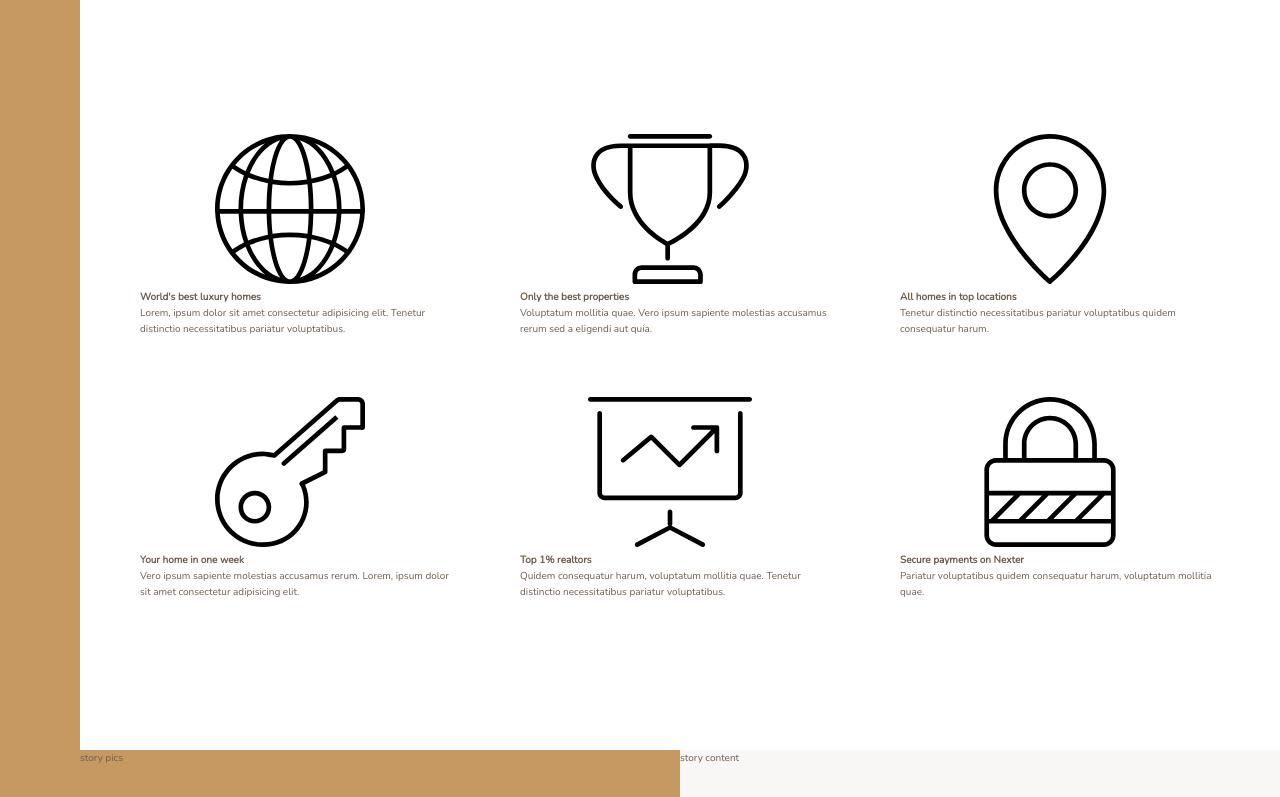
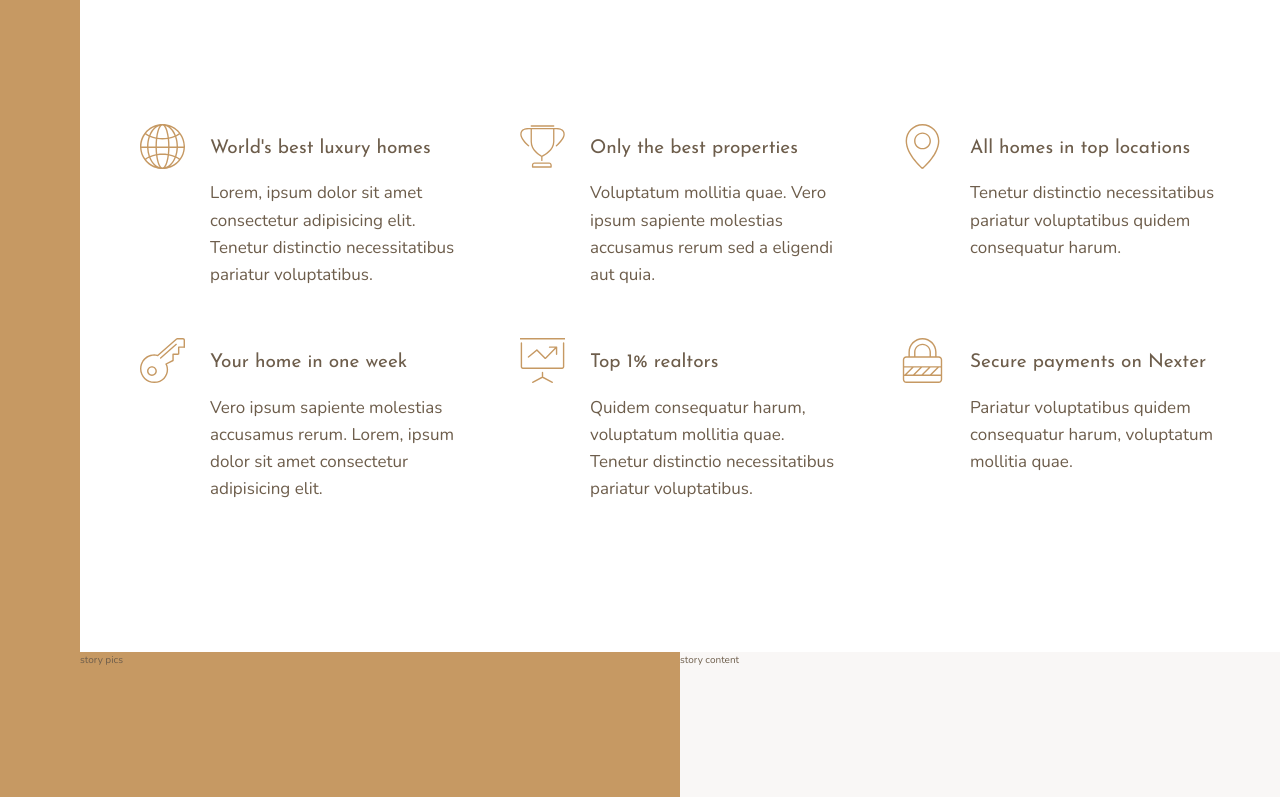
Before and after one commit to BastianBarthel/nexter, a website: page src/index.html in a window 1280 px wide. Shown: the part 656-1453 px from the top of the page. Drawn offline with nearby package versions, Linux system fonts and the light colour scheme; files that its build step writes are made by us from their sources.

Commit message:
Build the features section 2

```diff
--- a/src/index.html
+++ b/src/index.html
@@ -26,7 +26,7 @@
         <svg class="feature__icon">
           <use xlink:href="assets/img/sprite.svg#icon-global"></use>
         </svg>
-        <h4 class="heading-4">World's best luxury homes</h4>
+        <h4 class="heading-4 heading-4--dark">World's best luxury homes</h4>
         <p class="feature__text">
           Lorem, ipsum dolor sit amet consectetur adipisicing elit. Tenetur
           distinctio necessitatibus pariatur voluptatibus.
@@ -36,7 +36,7 @@
         <svg class="feature__icon">
           <use xlink:href="assets/img/sprite.svg#icon-trophy"></use>
         </svg>
-        <h4 class="heading-4">Only the best properties</h4>
+        <h4 class="heading-4 heading-4--dark">Only the best properties</h4>
         <p class="feature__text">
           Voluptatum mollitia quae. Vero ipsum sapiente molestias accusamus
           rerum sed a eligendi aut quia.
@@ -46,7 +46,7 @@
         <svg class="feature__icon">
           <use xlink:href="assets/img/sprite.svg#icon-map-pin"></use>
         </svg>
-        <h4 class="heading-4">All homes in top locations</h4>
+        <h4 class="heading-4 heading-4--dark">All homes in top locations</h4>
         <p class="feature__text">
           Tenetur distinctio necessitatibus pariatur voluptatibus quidem
           consequatur harum.
@@ -56,7 +56,7 @@
         <svg class="feature__icon">
           <use xlink:href="assets/img/sprite.svg#icon-key"></use>
         </svg>
-        <h4 class="heading-4">Your home in one week</h4>
+        <h4 class="heading-4 heading-4--dark">Your home in one week</h4>
         <p class="feature__text">
           Vero ipsum sapiente molestias accusamus rerum. Lorem, ipsum dolor sit
           amet consectetur adipisicing elit.
@@ -66,7 +66,7 @@
         <svg class="feature__icon">
           <use xlink:href="assets/img/sprite.svg#icon-presentation"></use>
         </svg>
-        <h4 class="heading-4">Top 1% realtors</h4>
+        <h4 class="heading-4 heading-4--dark">Top 1% realtors</h4>
         <p class="feature__text">
           Quidem consequatur harum, voluptatum mollitia quae. Tenetur distinctio
           necessitatibus pariatur voluptatibus.
@@ -76,7 +76,7 @@
         <svg class="feature__icon">
           <use xlink:href="assets/img/sprite.svg#icon-lock"></use>
         </svg>
-        <h4 class="heading-4">Secure payments on Nexter</h4>
+        <h4 class="heading-4 heading-4--dark">Secure payments on Nexter</h4>
         <p class="feature__text">
           Pariatur voluptatibus quidem consequatur harum, voluptatum mollitia
           quae.
--- a/src/sass/_features.scss
+++ b/src/sass/_features.scss
@@ -6,6 +6,27 @@
   margin: 15rem 0;
 
   display: grid;
-  grid-template-columns: repeat(3, 1fr);
+  // grid-template-columns: repeat(3, 1fr);
+  grid-template-columns: repeat(auto-fit, minmax(25rem, 1fr));
   grid-gap: 6rem;
+  align-items: start;
 }
+
+.feature {
+  display: grid;
+  grid-template-columns: min-content 1fr;
+  grid-row-gap: 1.5rem;
+  grid-column-gap: 2.5rem;
+
+  &__icon {
+    fill: $color-primary;
+    width: 4.5rem;
+    height: 4.5rem;
+    grid-row: 1 / span 2;
+    transform: translateY(-1rem);
+  }
+
+  &__text {
+    font-size: 1.7rem;
+  }
+}
--- a/src/sass/_typography.scss
+++ b/src/sass/_typography.scss
@@ -1 +1,31 @@
 @use "base" as *;
+
+%heading {
+  font-family: $font-display;
+  font-weight: 400;
+}
+
+.heading-1 {
+  @extend %heading;
+}
+
+.heading-2 {
+  @extend %heading;
+}
+
+.heading-3 {
+  @extend %heading;
+}
+
+.heading-4 {
+  @extend %heading;
+  font-size: 1.9rem;
+
+  &--light {
+    color: $color-grey-light-1;
+  }
+
+  &--dark {
+    columns: $color-grey-dark-1;
+  }
+}
```
